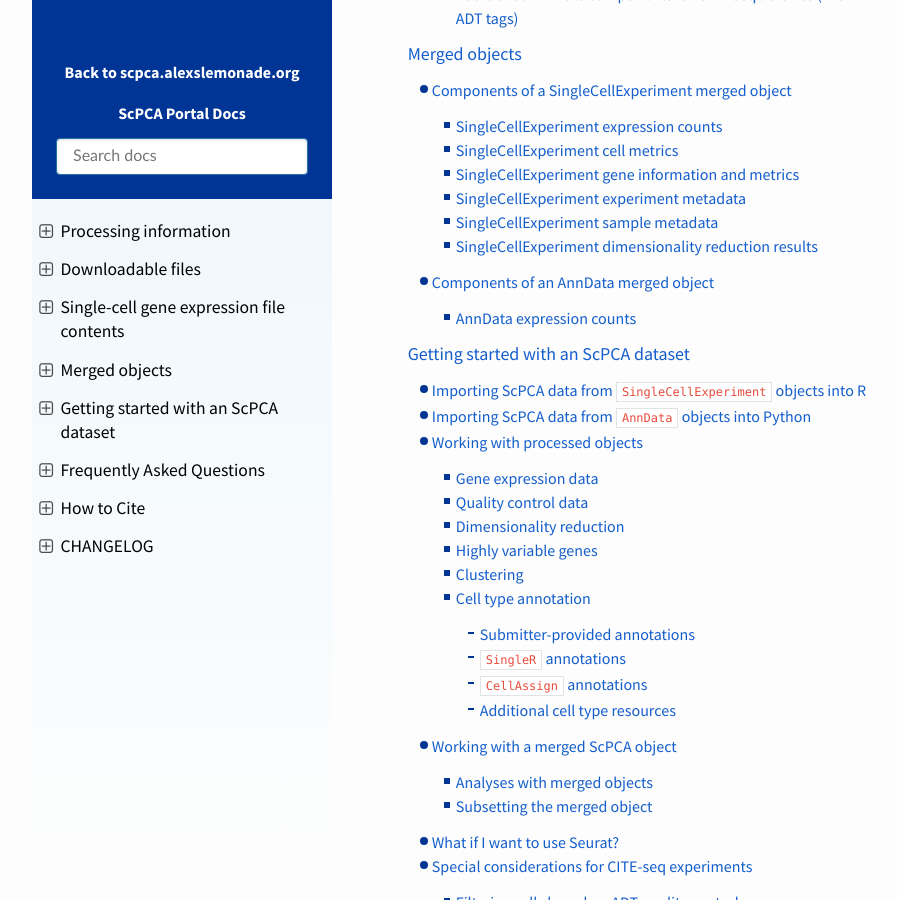
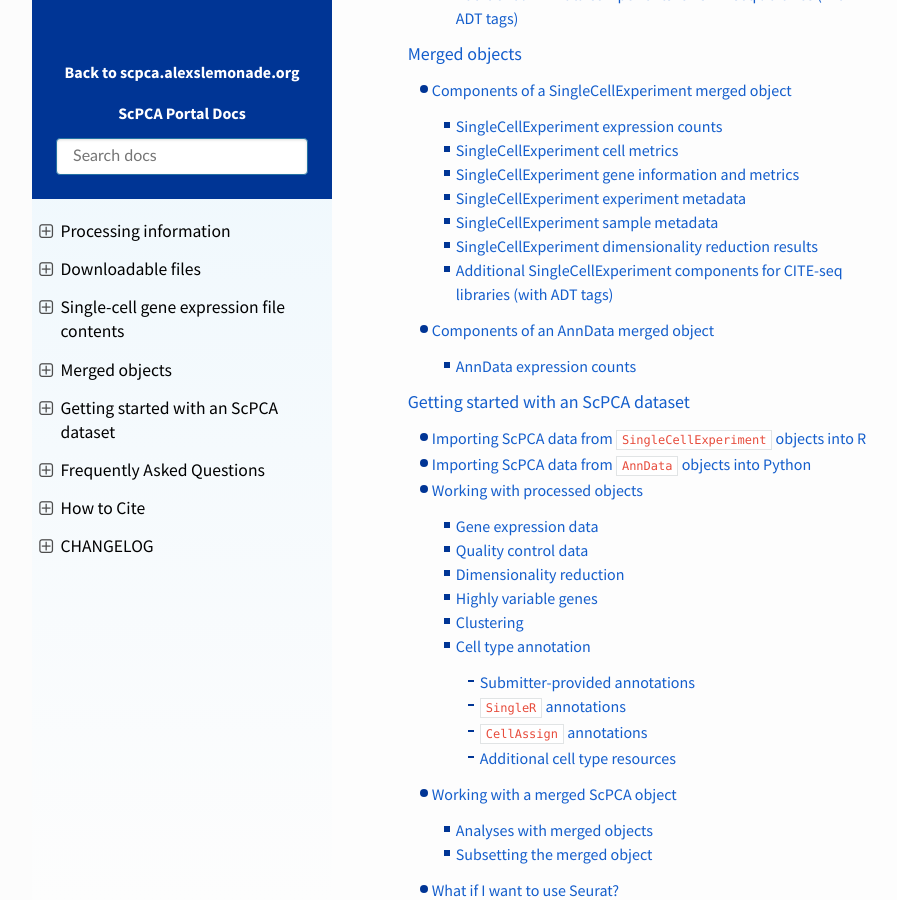
Before and after one commit to DongzeHE/scpca-docs, a Sphinx documentation site: the page built from docs/index.md, in a window 1280 px wide and 900 px high, scrolled down 2072 px. Shown: the whole window, without its empty margins (158-1055 px from the left). Built offline with Sphinx 7.4.7 and the Read the Docs theme 2.0.0, drawn with Linux system fonts in a browser that asks for light colours; some of the changed lines change nothing that is shown.

Commit message:
add WIP citeseq section; much of this is still plain copied from individual objects

````diff
--- a/docs/merged_objects.md
+++ b/docs/merged_objects.md
@@ -243,7 +243,65 @@
 reducedDim(merged_sce, "UMAP")
 ```
 
+### Additional SingleCellExperiment components for CITE-seq libraries (with ADT tags)
 
+ADT data from CITE-seq experiments, when present, is included within the merged `SingleCellExperiment` object as an "Alternative Experiment" named `"adt"` , which can be accessed with the following command:
+
+```r
+altExp(merged_sce, "adt") # adt experiment
+```
+
+Within this, the main expression matrix is again found in the `counts` assay and the normalized expression matrix is found in the `logcounts` assay.
+For each assay, each column corresponds to a cell or droplet (in the same order as the parent `SingleCellExperiment`) and each row corresponds to an antibody derived tag (ADT).
+In some cases, only some libraries in the merged object will have associated CITE-seq data.
+These libraries are included in the assay matrices with all `NA` count values.
+Column names are again cell barcode sequences prefixed with the originating library id, e.g. `SCPCL000000-{barcode}`, and row names are the antibody targets for each ADT.
+
+Only cells which are denoted as "Keep" in the `colData(merged_sce)$adt_scpca_filter` column (as described [above](#singlecellexperiment-cell-metrics)) have normalized expression values in the `logcounts` assay, and all other cells are assigned `NA` values.
+However, as described in the {ref}`processed ADT data section <processing_information:Processed ADT data>`, normalization may fail under certain circumstances.
+If a given ADT library failed normalization, it will also have `NA` values in the merged object.
+
+The following additional per-cell data columns for the ADT data can be found in the main `colData` data frame (accessed with `colData(sce)` [as above](#singlecellexperiment-cell-metrics)).
+
+| Column name                | Contents                                          |
+| -------------------------- | ------------------------------------------------- |
+| `altexps_adt_sum`      | UMI count for CITE-seq ADTs                       |
+| `altexps_adt_detected` | Number of ADTs detected per cell (ADT count > 0 ) |
+| `altexps_adt_percent`  | Percent of `total` UMI count from ADT reads       |
+
+
+In addition, the following QC statistics from [`DropletUtils::cleanTagCounts()`](https://rdrr.io/github/MarioniLab/DropletUtils/man/cleanTagCounts.html) can be found in the `colData` of the `"adt"` alternative experiment, accessed with `colData(altExp(sce, "adt"))`.
+
+| Column name                | Contents                                          |
+| -------------------------- | ------------------------------------------------- |
+| `zero.ambient`   | Indicates whether the cell has zero ambient contamination   |
+| `sum.controls` |  The sum of counts for all control features. Only present if negative/isotype control ADTs are present |
+| `high.controls`  | Indicates whether the cell has unusually high total control counts. Only present if negative/isotype control ADTs are present |
+| `ambient.scale` |  The relative amount of ambient contamination. Only present if negative control ADTs are _not_ present |
+| `high.ambient`  | Indicates whether the cell has unusually high contamination. Only present if negative/isotype control ADTs are _not_ present |
+| `discard`  | Indicates whether the cell should be discarded based on QC statistics |
+
+
+Metrics for each of the ADTs assayed can be found as a `DataFrame` stored as `rowData` within the alternative experiment:
+
+```r
+rowData(altExp(sce, "adt")) # adt metrics
+```
+
+This data frame contains the following columns with statistics for each ADT:
+
+| Column name | Contents                                                       |
+| ----------- | -------------------------------------------------------------- |
+| `mean`      | Mean ADT count across all cells/droplets                       |
+| `detected`  | Percent of cells in which the ADT was detected (ADT count > 0 ) |
+| `target_type` | Whether each ADT is a target (`target`), negative/isotype control (`neg_control`), or positive control (`pos_control`). If this information was not provided, all ADTs will have been considered targets and will be labeled as `target` |
+
+Finally, additional metadata for ADT processing can be found in the metadata slot of the alternative experiment.
+This metadata slot has the same contents as the [parent experiment metadata](#singlecellexperiment-experiment-metadata), along with one additional field, `ambient_profile`, which holds a list of the ambient concentrations of each ADT.
+
+```r
+metadata(altExp(sce, "adt")) # adt metadata
+```
 
 
 
````
